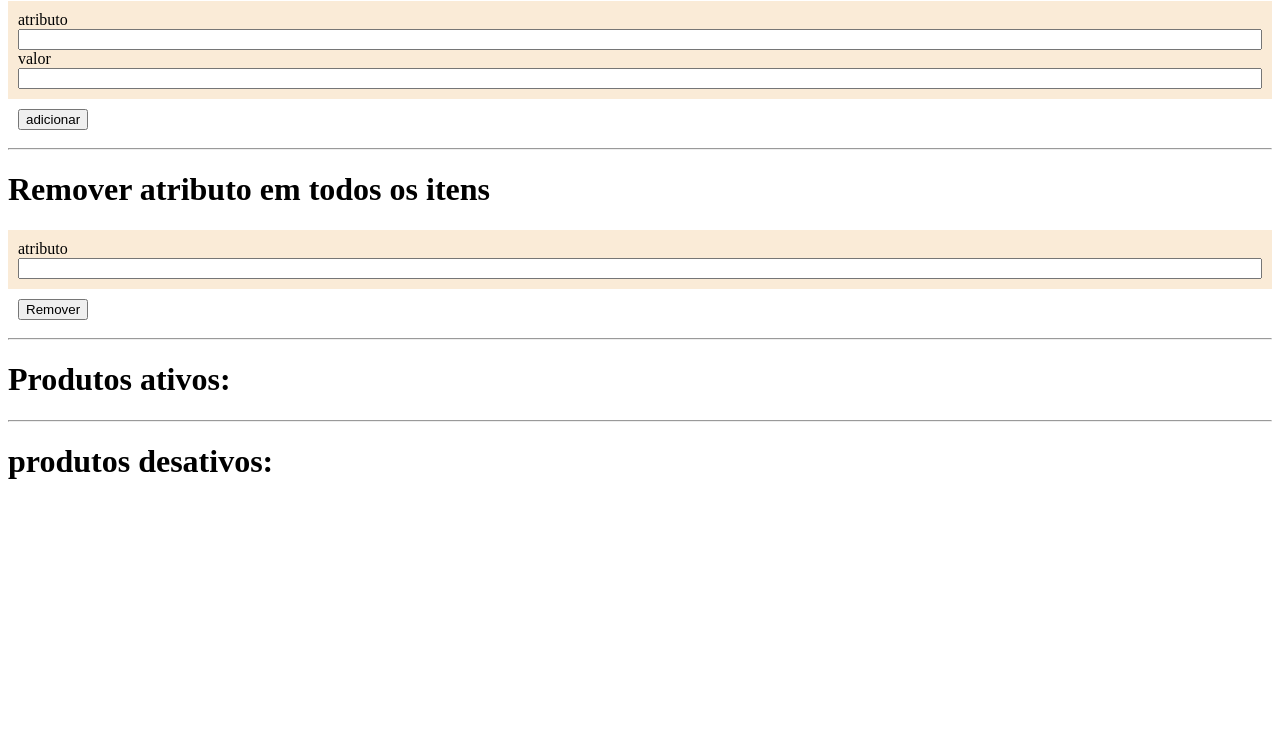
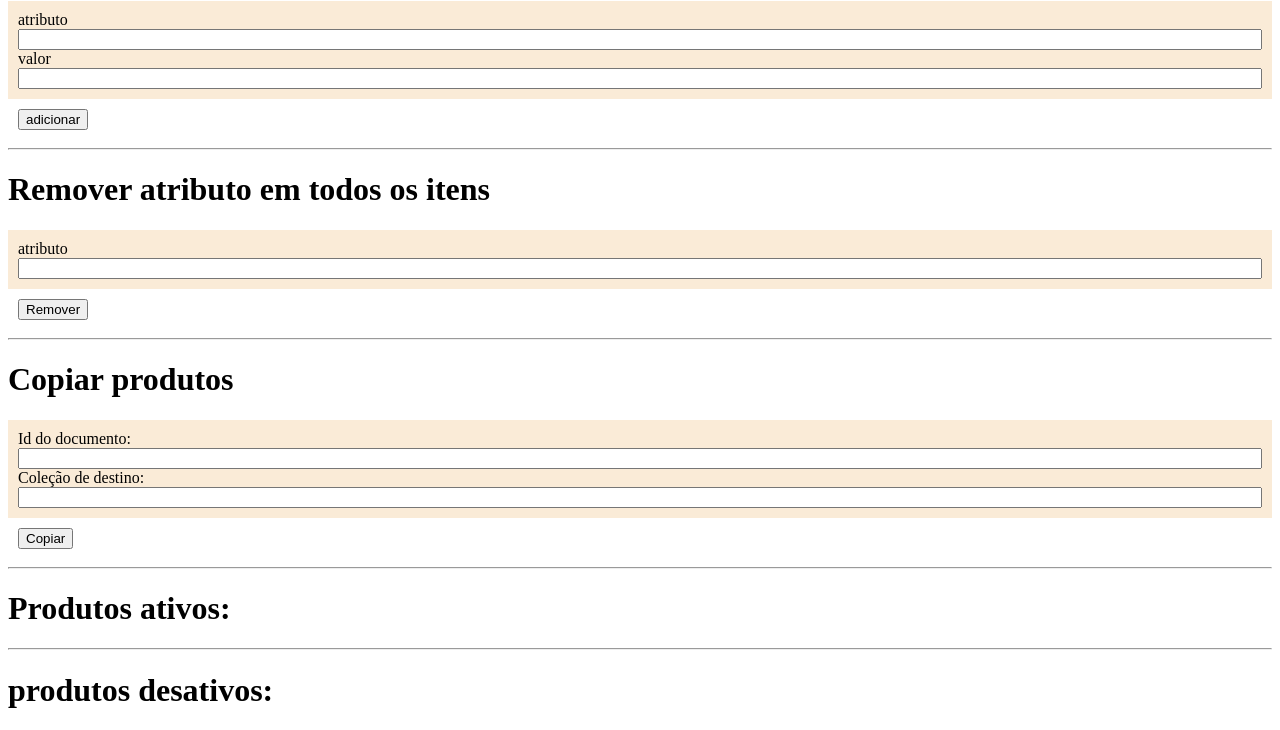
Before and after one commit to natanribeirobarbosa/adminproducts, a website with bundled scripts: page index.html in a window 1280 px wide. Shown: the part 581-1311 px from the top of the page. Before the commit the page ends 1082 px from the top, so only its background shows below. Built offline with nearby package versions, Linux system fonts and the light colour scheme; no server answers.

Commit message:
inserindo nova função de ocultar usando coleções

```diff
--- a/index.html
+++ b/index.html
@@ -87,6 +87,16 @@
     </form>
     <button onclick='removeFieldFromCollections(document.getElementById("atributo2").value)'>Remover</button>
     <hr>
+    <h1>Copiar produtos</h1>
+    <form>
+        <label for="Id">Id do documento: </label>
+        <input type="text" name="Id" id="Id">
+        <label for="collection">Coleção de destino: </label>
+        <input type="text" name="collection" id="collection">
+    </form>
+    <button onclick='copiarParaColecao(document.getElementById("Id"), document.getElementById("collection"))'>Copiar</button>
+
+    <hr>
     <h1>Produtos ativos:</h1>
     <div id="products"></div>
     <hr>
--- a/index.js
+++ b/index.js
@@ -112,7 +112,6 @@ async function salvarProduto(nome, link, linkF, price, store, cat1, cat2, cat3,
         }
     }
 
-    await setDoc(doc(db, "vitrine", produtoId), dados);
 
     alert("Salvo com sucesso!");
 }
@@ -181,7 +180,7 @@ function carregarProdutosDesabilitados() {
           <button onclick='apagarPorId("${doc.id}")'>
             REMOVER
           </button>
-            <button onclick='mostrarDocumento("${doc.id}")'>Atiar item</button>
+            <button onclick='mostrarDocumento("${doc.id}")'>Ativar item</button>
 
 
         </div>
@@ -335,8 +334,33 @@ async function mostrarDocumento(docId) {
     console.log(`✅ Documento "${docId}" restaurado!`);
 }
 
+async function copiarParaColecao(docId, colecaoDestino) {
+    const roupasRef = doc(db, "roupas", docId);
+    const snapshot = await getDoc(roupasRef);
+
+    if (!snapshot.exists()) {
+        console.log("Documento não encontrado em 'roupas'!");
+        return;
+    }
+
+    const dadosDoc = snapshot.data();
+    const colecoes = dadosDoc.collections || [];
+
+    // Copia para a coleção destino
+    await setDoc(doc(db, colecaoDestino, docId), dadosDoc);
+
+    // Adiciona no atributo collections, exceto se for "vitrine"
+    if (colecaoDestino !== "vitrine") {
+        const novasColecoes = [...new Set([...colecoes, colecaoDestino])];
+        await updateDoc(roupasRef, { collections: novasColecoes });
+    }
+
+    console.log(`✅ Documento "${docId}" copiado para "${colecaoDestino}"!`);
+}
+
 carregarProdutos();
 carregarProdutosDesabilitados();
+window.copiarParaColecao = copiarParaColecao
 window.mostrarDocumento = mostrarDocumento
 window.ocultarDocumento = ocultarDocumento
 window.removeFieldFromCollections = removeFieldFromCollections
```
